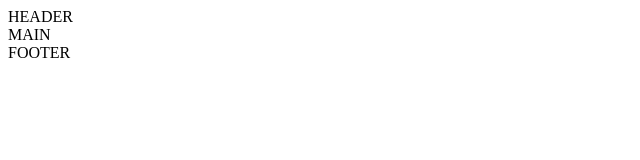
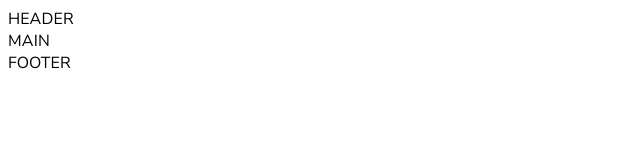
Before and after one commit to Vaygr99/AlarmVideoASP, a React (Vite) app in the folder client/: page / in a window 1280 px wide. Shown: the top 160 px of the page, without its empty margins (0-640 px from the left). Built offline with nearby package versions, Linux system fonts and the light colour scheme.

Commit message:
feat(fonts): add new font

```diff
--- /dev/null
+++ b/client/src/assets/styles/fonts.css
@@ -0,0 +1,25 @@
+body {
+  font-family: "Nunito Sans", sans-serif;
+  font-weight: 400;
+  letter-spacing: 0.01em;
+  -webkit-font-smoothing: antialiased;
+  -moz-osx-font-smoothing: grayscale;
+}
+
+@font-face {
+  font-family: "Nunito Sans";
+  src: url("../fonts/nunito_sans/NunitoSans-VariableFont_YTLC,opsz,wdth,wght.ttf")
+    format("truetype");
+  font-weight: 100 900;
+  font-style: normal;
+  font-display: swap;
+}
+
+@font-face {
+  font-family: "Nunito Sans";
+  src: url("../fonts/nunito_sans/NunitoSans-Italic-VariableFont_YTLC,opsz,wdth,wght,wght.ttf")
+    format("truetype");
+  font-weight: 100 900;
+  font-style: italic;
+  font-display: swap;
+}
--- a/client/src/assets/styles/index.css
+++ b/client/src/assets/styles/index.css
@@ -0,0 +1 @@
+@import "./fonts.css";
```
Also changed, not shown: client/src/assets/fonts/nunito_sans/NunitoSans-Italic-VariableFont_YTLC,opsz,wdth,wght.ttf (added), client/src/assets/fonts/nunito_sans/NunitoSans-VariableFont_YTLC,opsz,wdth,wght.ttf (added), client/src/assets/fonts/nunito_sans/README.txt (added).
